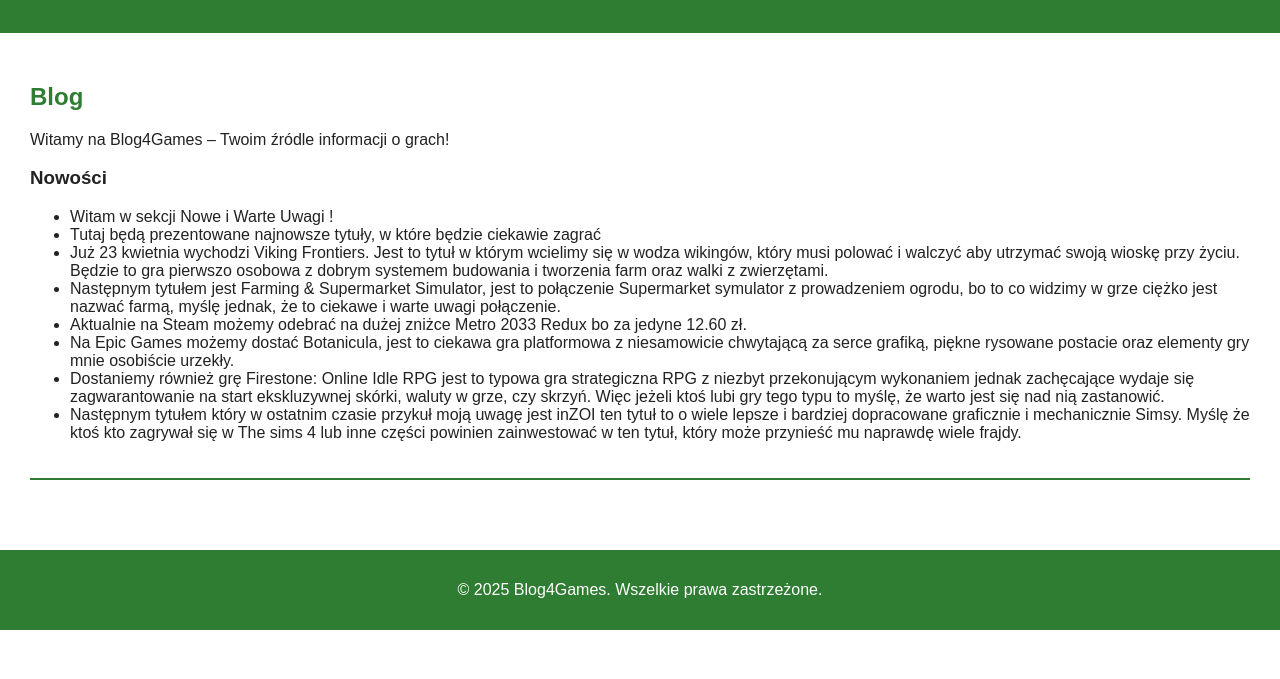
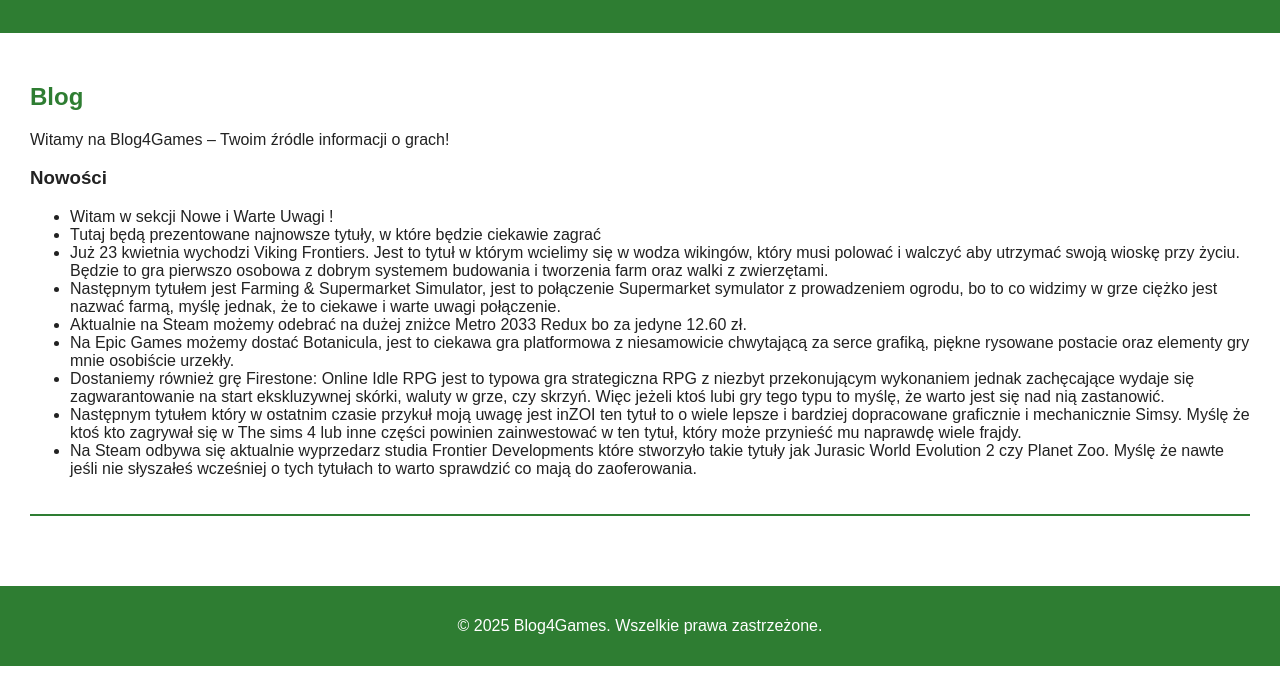
Before and after one commit to Blog4Games/blog4game, a plain HTML site: page index.html in a window 1280 px wide. Shown: the part 121-800 px from the top of the page. Drawn offline with Linux system fonts and the light colour scheme.

Commit message:
Update index.html

```diff
--- a/index.html
+++ b/index.html
@@ -33,6 +33,7 @@
                 <li>Na Epic Games możemy dostać Botanicula, jest to ciekawa gra platformowa z niesamowicie chwytającą za serce grafiką, piękne rysowane postacie oraz elementy gry mnie osobiście urzekły. </li>
                 <li>Dostaniemy również grę Firestone: Online Idle RPG jest to typowa gra strategiczna RPG z niezbyt przekonującym wykonaniem jednak zachęcające wydaje się zagwarantowanie na start ekskluzywnej skórki, waluty w grze, czy skrzyń. Więc jeżeli ktoś lubi gry tego typu to myślę, że warto jest się nad nią zastanowić.</li>
                 <li>Następnym tytułem który w ostatnim czasie przykuł moją uwagę jest inZOI ten tytuł to o wiele lepsze i bardziej dopracowane graficznie i mechanicznie Simsy. Myślę że ktoś kto zagrywał się w The sims 4 lub inne części powinien zainwestować w ten tytuł, który może przynieść mu naprawdę wiele frajdy.</li>
+                <li>Na Steam odbywa się aktualnie wyprzedarz studia Frontier Developments które stworzyło takie tytuły jak Jurasic World Evolution 2 czy Planet Zoo. Myślę że nawte jeśli nie słyszałeś wcześniej o tych tytułach to warto sprawdzić co mają do zaoferowania.</li>
             </ul>
         </section>
     </main>
```
